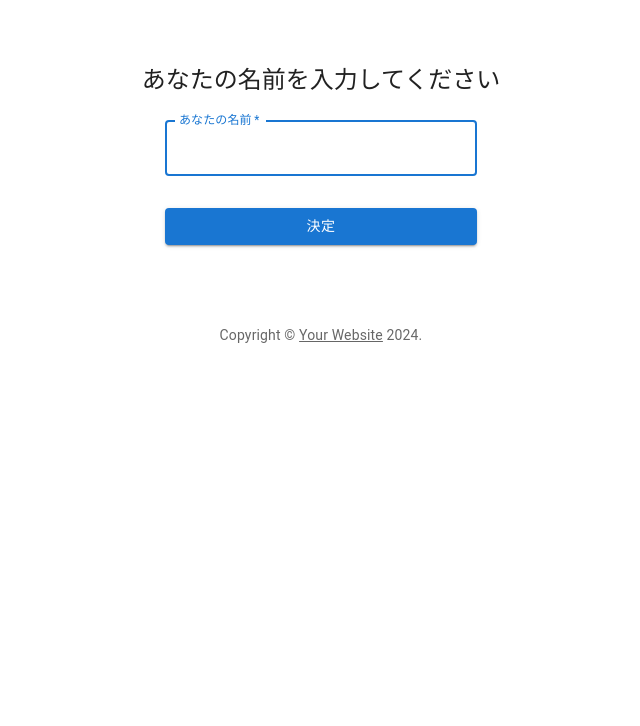
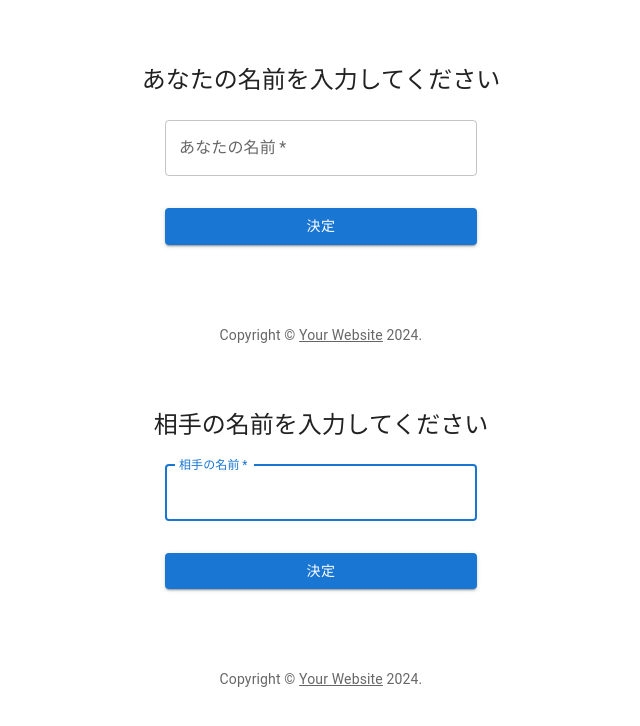
Before and after one commit to fortune3788/webrtc-tutorial, a React (Create React App) app: page / in a window 1280 px wide. Shown: the top 726 px of the page, without its empty margins (319-959 px from the left). Built offline with nearby package versions, Linux system fonts and the light colour scheme; no server answers.

Commit message:
create signin page for remotePeerName

```diff
--- a/src/components/App.js
+++ b/src/components/App.js
@@ -1,4 +1,4 @@
-import React from 'react';
+import React, { useState } from 'react';
 
 import InputFormLocal from './InputFormLocal';
 import InputFormRemote from './InputFormRemote';
@@ -21,10 +21,19 @@ const getMedia = async () => {
 getMedia();
 
 const App = () => {
+  const [localPeerName, setLocalPeerName] = useState('');
+  const [remotePeerName, setRemotePeerName] = useState('');
+
   return (
   <>
-    <InputFormLocal />
-    <InputFormRemote />
+    <InputFormLocal
+      localPeerName={localPeerName}
+      setLocalPeerName={setLocalPeerName}
+    />
+    <InputFormRemote
+      remotePeerName={remotePeerName}
+      setRemotePeerName={setRemotePeerName}
+    />
   </>
   );
 };
--- a/src/components/InputFormRemote.js
+++ b/src/components/InputFormRemote.js
@@ -1,14 +1,9 @@
 import * as React from 'react';
-import Avatar from '@mui/material/Avatar';
 import Button from '@mui/material/Button';
 import CssBaseline from '@mui/material/CssBaseline';
 import TextField from '@mui/material/TextField';
-import FormControlLabel from '@mui/material/FormControlLabel';
-import Checkbox from '@mui/material/Checkbox';
 import Link from '@mui/material/Link';
-import Grid from '@mui/material/Grid';
 import Box from '@mui/material/Box';
-import LockOutlinedIcon from '@mui/icons-material/LockOutlined';
 import Typography from '@mui/material/Typography';
 import Container from '@mui/material/Container';
 import { createTheme, ThemeProvider } from '@mui/material/styles';
@@ -31,6 +26,7 @@ function Copyright(props) {
 const defaultTheme = createTheme();
 
 export default function SignIn() {
+  const label = '相手の名前';
   const handleSubmit = (event) => {
     event.preventDefault();
     const data = new FormData(event.currentTarget);
@@ -39,10 +35,6 @@ export default function SignIn() {
       password: data.get('password'),
     });
   };
-
-  if (true) {
-    return<></>;
-  }
 
   return (
     <ThemeProvider theme={defaultTheme}>
@@ -56,36 +48,17 @@ export default function SignIn() {
             alignItems: 'center',
           }}
         >
-          <Avatar sx={{ m: 1, bgcolor: 'secondary.main' }}>
-            <LockOutlinedIcon />
-          </Avatar>
           <Typography component="h1" variant="h5">
-            Sign in
+            {label}を入力してください
           </Typography>
           <Box component="form" onSubmit={handleSubmit} noValidate sx={{ mt: 1 }}>
             <TextField
               margin="normal"
               required
               fullWidth
-              id="email"
-              label="Email Address"
-              name="email"
-              autoComplete="email"
+              label={label}
+              name="name"
               autoFocus
-            />
-            <TextField
-              margin="normal"
-              required
-              fullWidth
-              name="password"
-              label="Password"
-              type="password"
-              id="password"
-              autoComplete="current-password"
-            />
-            <FormControlLabel
-              control={<Checkbox value="remember" color="primary" />}
-              label="Remember me"
             />
             <Button
               type="submit"
@@ -93,20 +66,8 @@ export default function SignIn() {
               variant="contained"
               sx={{ mt: 3, mb: 2 }}
             >
-              Sign In
+              決定
             </Button>
-            <Grid container>
-              <Grid item xs>
-                <Link href="#" variant="body2">
-                  Forgot password?
-                </Link>
-              </Grid>
-              <Grid item>
-                <Link href="#" variant="body2">
-                  {"Don't have an account? Sign Up"}
-                </Link>
-              </Grid>
-            </Grid>
           </Box>
         </Box>
         <Copyright sx={{ mt: 8, mb: 4 }} />
```
